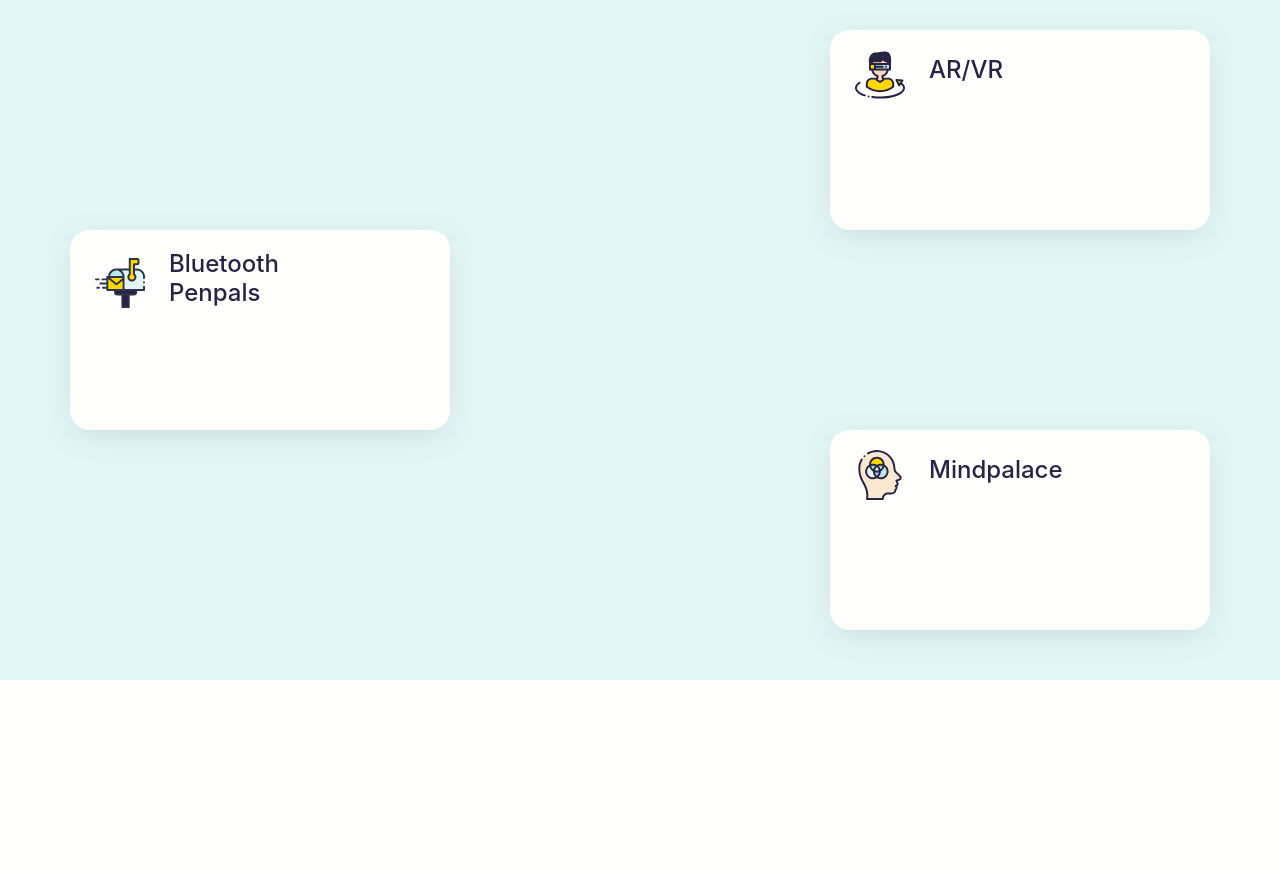
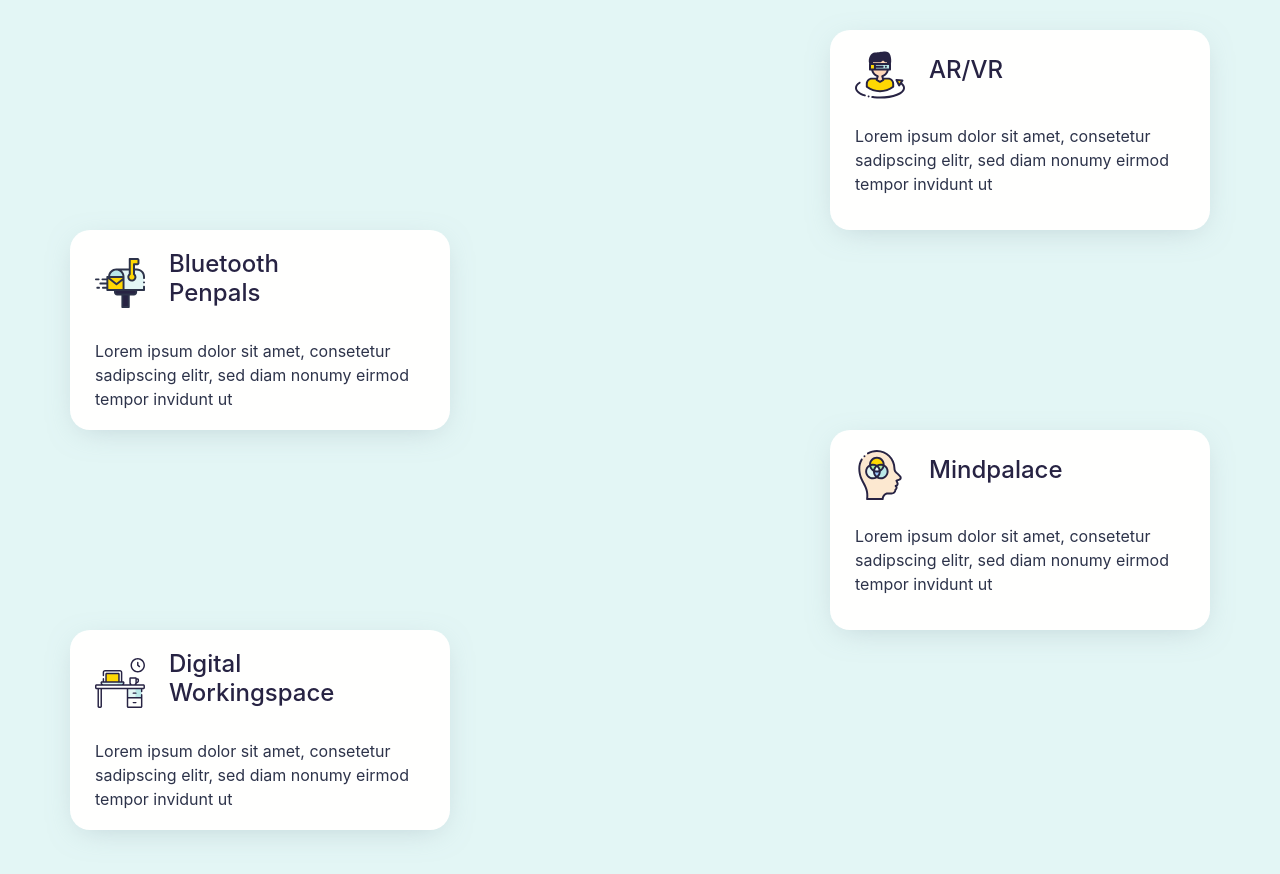
Before and after one commit to pandaaan/kumoon, a React (Create React App) app: page / in a window 1280 px wide. Shown: the part 2080-2954 px from the top of the page. Before the commit the page ends 2760 px from the top, so only its background shows below. Built offline with nearby package versions, Linux system fonts and the light colour scheme.

Commit message:
chapter one

```diff
--- a/src/Components/ChapterOne/ChapterOne.js
+++ b/src/Components/ChapterOne/ChapterOne.js
@@ -5,6 +5,7 @@ import brainstorming from '../../images/brainstorming.svg';
 import AR from '../../images/360-degrees.svg';
 import Mail from '../../images/mailbox.svg';
 import Mindpalace from '../../images/emotional-intelligence.svg';
+import Workspace from '../../images/working.svg';
 
 class ChapterOne extends Component {
 
@@ -29,6 +30,8 @@ class ChapterOne extends Component {
                             <div className="brainstorm-img d-flex align-items-center">
                                 <Image fluid src={AR} alt="ar-vr" /><h4 className="ml-4">AR/VR</h4>
                             </div>
+                            <br />
+                            <p>Lorem ipsum dolor sit amet, consetetur sadipscing elitr, sed diam nonumy eirmod tempor invidunt ut</p>
 
                         </div>
                     </Col>
@@ -39,6 +42,8 @@ class ChapterOne extends Component {
                             <div className="brainstorm-img d-flex align-items-center">
                                 <Image fluid src={Mail} alt="mailbox" /><h4 className="ml-4">Bluetooth Penpals</h4>
                             </div>
+                            <br />
+                            <p>Lorem ipsum dolor sit amet, consetetur sadipscing elitr, sed diam nonumy eirmod tempor invidunt ut</p>
                         </div>
                     </Col>
                 </Row>
@@ -48,6 +53,19 @@ class ChapterOne extends Component {
                             <div className="brainstorm-img d-flex align-items-center">
                                 <Image fluid src={Mindpalace} alt="mindpalace" /><h4 className="ml-4">Mindpalace</h4>
                             </div>
+                            <br />
+                            <p>Lorem ipsum dolor sit amet, consetetur sadipscing elitr, sed diam nonumy eirmod tempor invidunt ut</p>
+                        </div>
+                    </Col>
+                </Row>
+                <Row className=" card-row" data-aos="fade-up">
+                    <Col lg={4} xs={12} className="brainstorm-card h-100 ">
+                        <div className="brainstorm-content">
+                            <div className="brainstorm-img d-flex align-items-center">
+                                <Image fluid src={Workspace} alt="mindpalace" /><h4 className="ml-4">Digital Workingspace</h4>
+                            </div>
+                            <br />
+                            <p>Lorem ipsum dolor sit amet, consetetur sadipscing elitr, sed diam nonumy eirmod tempor invidunt ut</p>
                         </div>
                     </Col>
                 </Row>
```
Also changed, not shown: src/images/working.svg (added), 1 other file (tests, documents, lock files or other folders).
